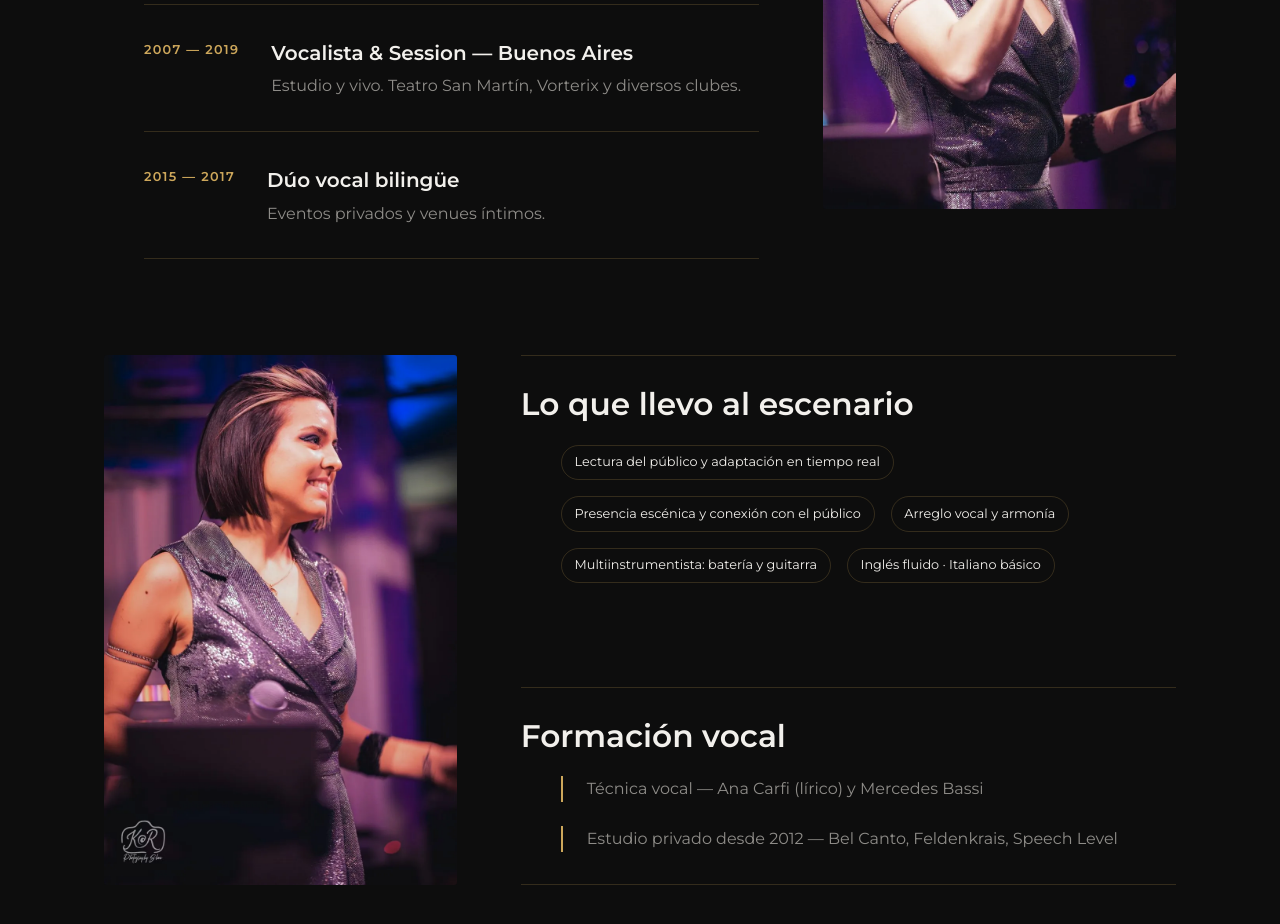
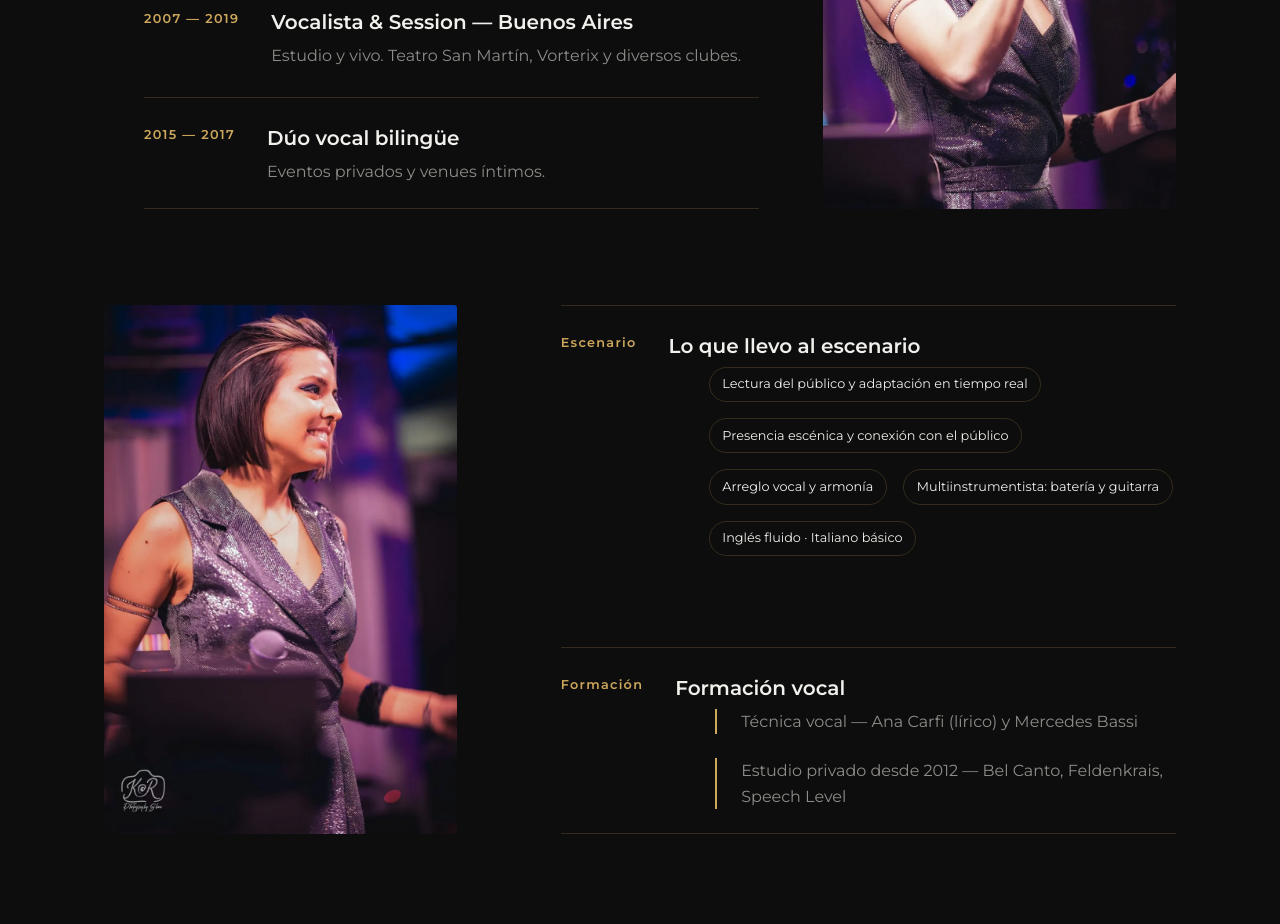
Before and after one commit to baltaenjoy-gif/zurima_website, a website built with Vite: page index.html in a window 1280 px wide. Shown: the part 3760-4684 px from the top of the page. Built offline with nearby package versions, Linux system fonts and the light colour scheme.

Commit message:
fix(trayectoria): comprimir timeline y unificar formato de skills/formación
Reduce el padding de cada item del timeline para que la última línea
coincida con el borde de la foto. La fila espejada (skills + formación)
ahora reutiliza el componente timeline/tl en vez de un bloque con
estilo propio, eliminando el espacio vacío injustificado entre bloques.

```diff
--- a/index.html
+++ b/index.html
@@ -162,16 +162,22 @@
               <img src="/fotos/live2.jpg" alt="Zurima en vivo sobre el escenario" width="900" height="1350" loading="lazy" />
             </picture>
           </div>
-          <div class="career__extra">
-            <div>
-              <h3 class="career__subtitle" data-i18n="career_skills">Lo que llevo al escenario</h3>
-              <ul class="chips" id="skills"></ul>
-            </div>
-            <div>
-              <h3 class="career__subtitle" data-i18n="career_education">Formación vocal</h3>
-              <ul class="edu" id="education"></ul>
-            </div>
-          </div>
+          <ol class="timeline">
+            <li class="tl">
+              <span class="tl__period" data-i18n="career_skills_tag">Escenario</span>
+              <div class="tl__body">
+                <h4 class="tl__role" data-i18n="career_skills">Lo que llevo al escenario</h4>
+                <ul class="chips" id="skills"></ul>
+              </div>
+            </li>
+            <li class="tl">
+              <span class="tl__period" data-i18n="career_education_tag">Formación</span>
+              <div class="tl__body">
+                <h4 class="tl__role" data-i18n="career_education">Formación vocal</h4>
+                <ul class="edu" id="education"></ul>
+              </div>
+            </li>
+          </ol>
         </div>
       </section>
 
--- a/src/i18n.js
+++ b/src/i18n.js
@@ -19,7 +19,9 @@ export const strings = {
     career_kicker: 'Trayectoria',
     career_title: 'Mil escenarios, una profesional',
     career_skills: 'Lo que llevo al escenario',
+    career_skills_tag: 'Escenario',
     career_education: 'Formación vocal',
+    career_education_tag: 'Formación',
     booking_kicker: 'Contrataciones',
     booking_lead: 'Disponible para cruceros, eventos, venues y residencias.',
     booking_email: 'Escribime',
@@ -43,7 +45,9 @@ export const strings = {
     career_kicker: 'Career',
     career_title: 'A thousand stages, one professional',
     career_skills: 'What I bring to the stage',
+    career_skills_tag: 'Stage',
     career_education: 'Vocal training',
+    career_education_tag: 'Training',
     booking_kicker: 'Booking',
     booking_lead: 'Available for cruises, events, venues and residencies.',
     booking_email: 'Get in touch',
--- a/src/style.css
+++ b/src/style.css
@@ -231,11 +231,11 @@ h3 {
 
 .hero__media img {
   position: absolute;
-  width: 125%;
+  width: 155%;
   max-width: none;
-  height: 125%;
-  top: -14%;
-  left: -12.5%;
+  height: 155%;
+  top: -21%;
+  left: -22%;
   object-fit: cover;
 }
 
@@ -612,7 +612,7 @@ html.js .reveal.is-visible {
   display: grid;
   grid-template-columns: max-content 1fr;
   gap: var(--sp-4);
-  padding: var(--sp-4) 0;
+  padding: var(--sp-3) 0;
   border-top: 1px solid var(--line);
 }
 
@@ -651,31 +651,12 @@ html.js .reveal.is-visible {
   filter: contrast(1.03);
 }
 
-.career__extra {
-  display: flex;
-  flex-direction: column;
-  justify-content: space-between;
-}
-
-.career__extra > div {
-  padding: var(--sp-4) 0;
-  border-top: 1px solid var(--line);
-}
-
-.career__extra > div:last-child {
-  border-bottom: 1px solid var(--line);
-}
-
-.career__subtitle {
-  font-size: var(--fs-h3);
-  margin-bottom: var(--sp-3);
-}
-
 .chips {
   list-style: none;
   display: flex;
   flex-wrap: wrap;
   gap: var(--sp-2);
+  margin-top: 0.3em;
 }
 
 .chip {
@@ -690,6 +671,7 @@ html.js .reveal.is-visible {
   list-style: none;
   display: grid;
   gap: var(--sp-3);
+  margin-top: 0.3em;
 }
 
 .edu__item {
@@ -774,8 +756,7 @@ html.js .reveal.is-visible {
     grid-template-columns: 1fr;
   }
 
-  .career__main,
-  .career__extra {
+  .career__main {
     grid-template-columns: 1fr;
   }
 
```
